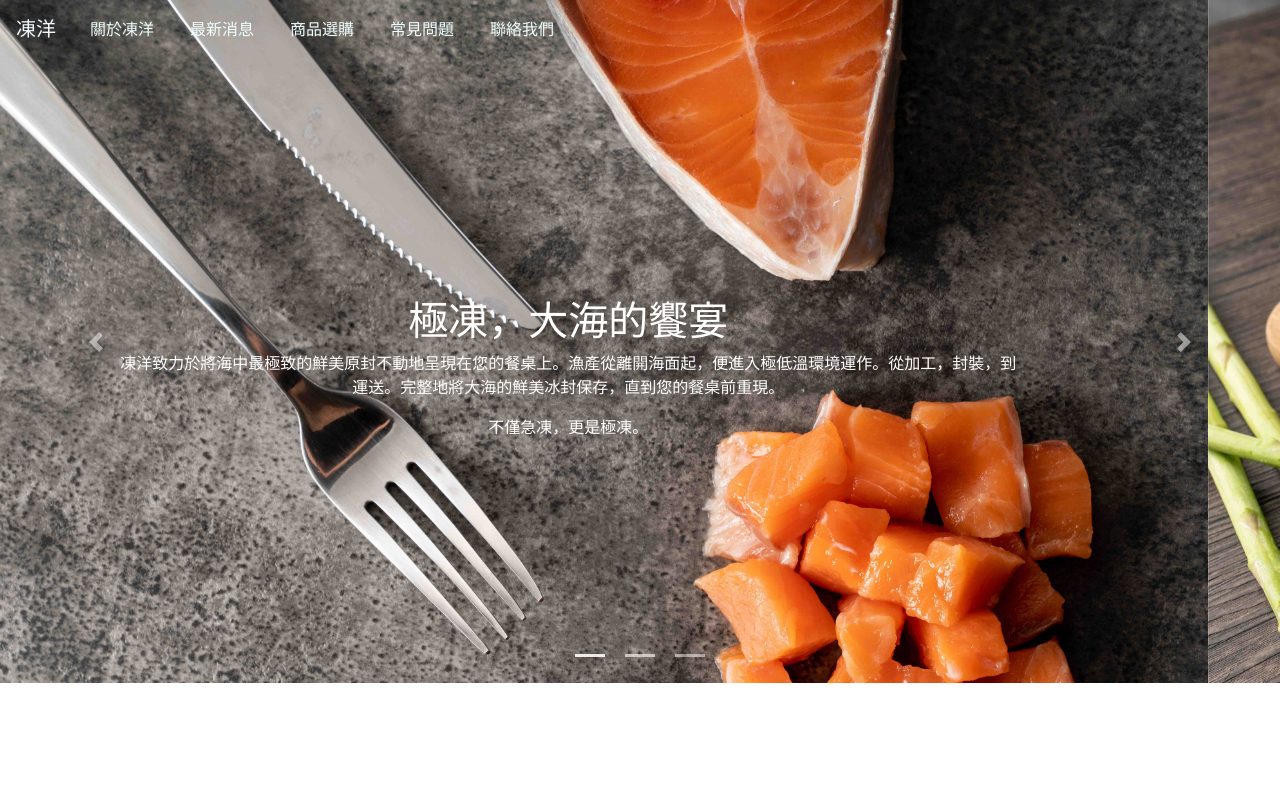
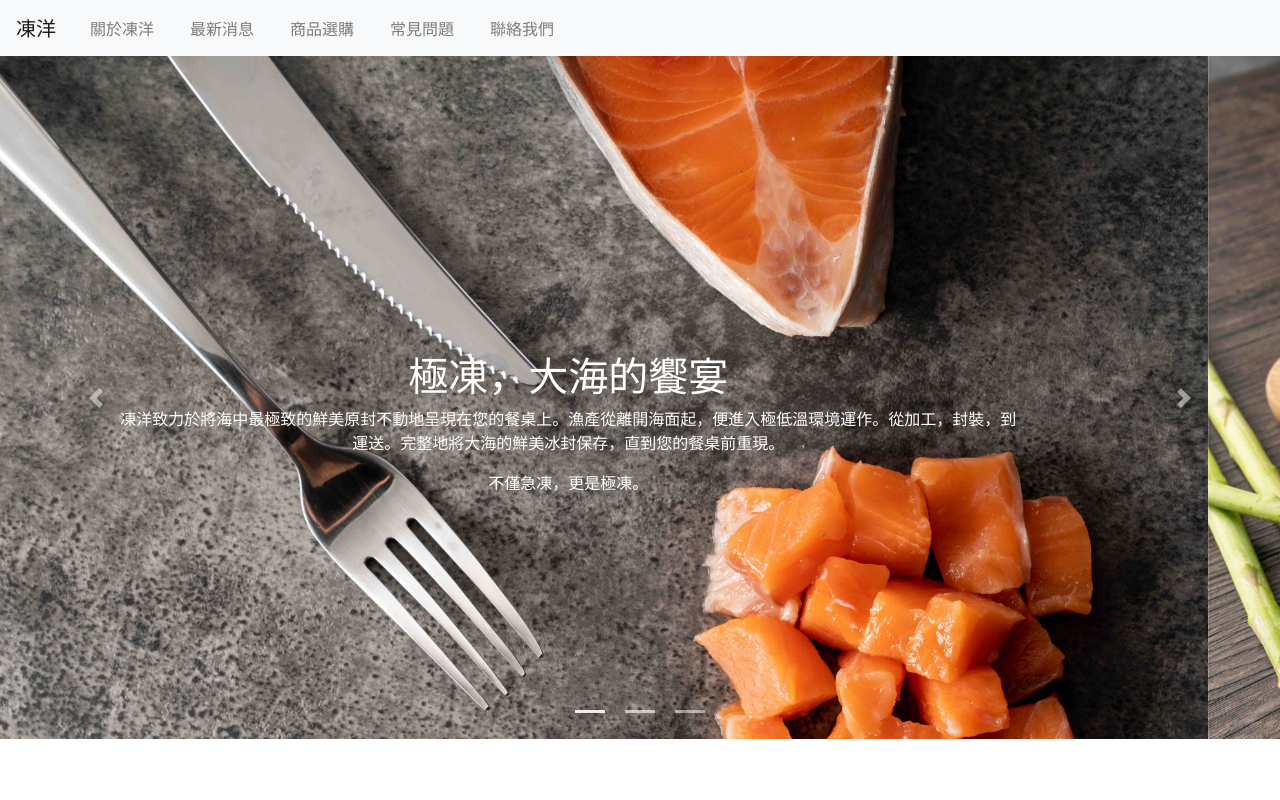
Before and after one commit to movingroovin/MEVN, a Vue app in the folder client/: page / in a window 1280 px wide. Shown: the top 800 px of the page. Built offline with nearby package versions, Linux system fonts and the light colour scheme; no server answers.

Commit message:
change navbar to non-transparent

```diff
--- a/client/src/views/Home.vue
+++ b/client/src/views/Home.vue
@@ -1,10 +1,9 @@
 <template>
 <div>
-  <nav class="navbar navbar-expand-lg navbar-light navbar-transparent">
+  <nav class="navbar navbar-expand-lg navbar-light bg-light">
     <a class="navbar-brand" href="#">凍洋</a>
     <button class="navbar-toggler" type="button" data-toggle="collapse" data-target="#navbarTogglerDemo02" aria-controls="navbarTogglerDemo02" aria-expanded="false" aria-label="Toggle navigation">
-      <span class="navbar-toggler-icon">
-      <i class="fas fa-bars" style="color:#fff; font-size:28px;"></i></span>
+      <span class="navbar-toggler-icon"></span>
     </button>
 
     <div class="collapse navbar-collapse" id="navbarTogglerDemo02">
@@ -151,17 +150,6 @@
   display: inline-block;
   margin: 0 10px;
 }
-.navbar {
-  position: absolute;
-  z-index: 10;
-  width:100%;
-}
-.navbar-brand {
-  color: aliceblue;
-}
-.navbar-nav .nav-item .nav-link {
-  color: azure;
-}
 .carousel {
   top: 0;
   height: 80%;
```
